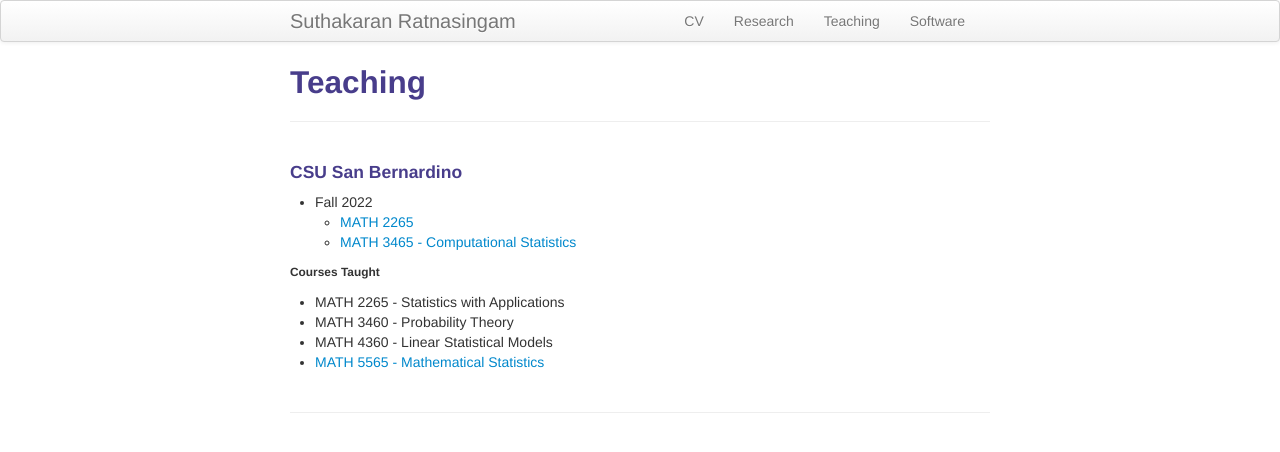
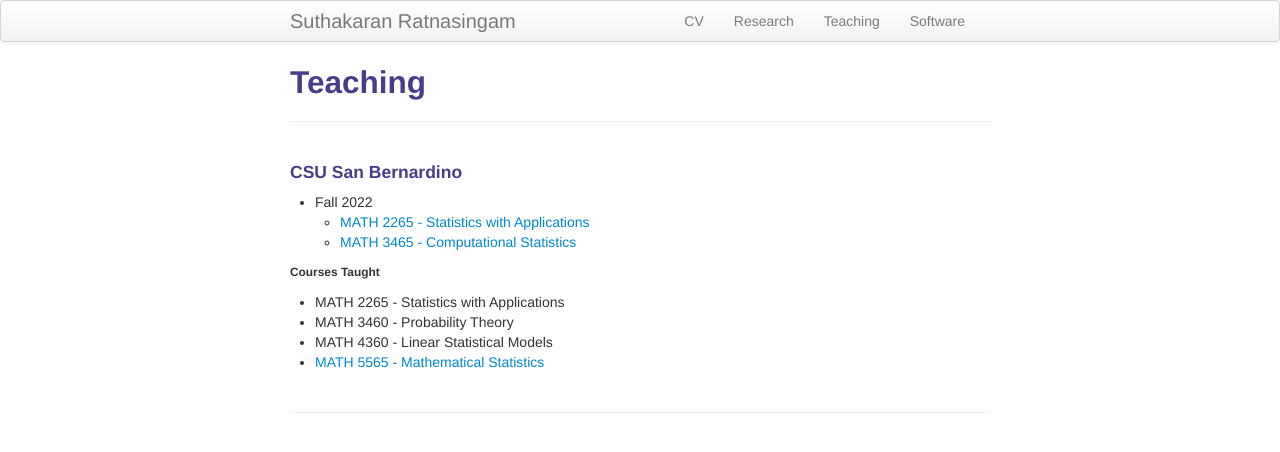
Before and after one commit to suthakaranr/suthakaranr.github.io, a Jekyll site: the page built from pages/Teaching.md, in a window 1280 px wide. Shown: the top 452 px of the page. Built offline with Jekyll 4.4.1, drawn with Linux system fonts in a browser that asks for light colours.

Commit message:
Update Teaching.md

```diff
--- a/pages/Teaching.md
+++ b/pages/Teaching.md
@@ -5,7 +5,7 @@ description: Suthakaran's teaching portfolio
 ---
 #### CSU San Bernardino
 * Fall 2022
-   * <a style="text-decoration:none" href="../pages/StatApp.html" target="_blank" rel="noopener noreferrer">MATH 2265 </a>
+   * <a style="text-decoration:none" href="../pages/StatApp.html" target="_blank" rel="noopener noreferrer">MATH 2265 - Statistics with Applications </a>
    * <a style="text-decoration:none" href="../pages/MathStat.html" target="_blank" rel="noopener noreferrer">MATH 3465 - Computational Statistics </a>
 
 ###### Courses Taught
```
